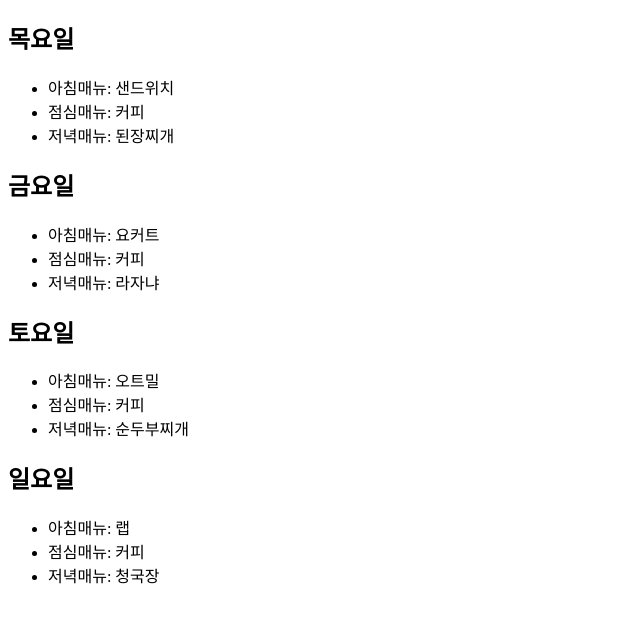
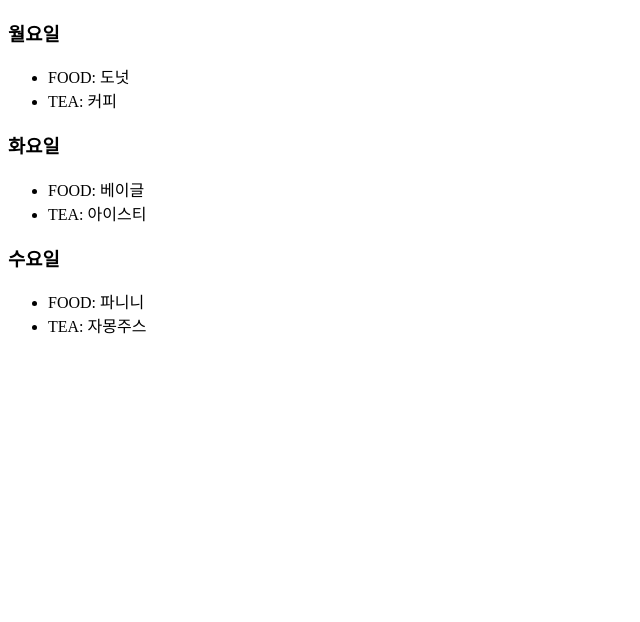
Before and after one commit to elena7993/React, a React (Create React App) app: page / in a window 1280 px wide. Shown: the top 622 px of the page, without its empty margins (0-640 px from the left). Built offline with nearby package versions, Linux system fonts and the light colour scheme.

Commit message:
19_10_24
props복습

```diff
--- a/src/App.js
+++ b/src/App.js
@@ -1,9 +1,12 @@
-import Header from "./components/ex_01/Header";
-import Footer from "./components/ex_01/Footer";
-import { Menus, Menus_1 } from "./components/ex_01/Menus";
-import Contents from "./components/ex_01/Contents";
-import PropsEx from "./components/ex_02/PropsEx";
-import Ex03 from "./components/ex_03/Ex.03";
+// import Header from "./components/ex_01/Header";
+// import Footer from "./components/ex_01/Footer";
+// import { Menus, Menus_1 } from "./components/ex_01/Menus";
+// import Contents from "./components/ex_01/Contents";
+// import PropsEx from "./components/ex_02/PropsEx";
+// import Ex03 from "./components/ex_03/Ex.03";
+// import Practice01 from "./components/review_01/components/Practice01";
+import Card02 from "./components/review_01/components/Card02";
+import Props01  from "./components/review_01/Props01"
 
 const App = () => {
   return (
@@ -22,7 +25,16 @@ const App = () => {
       {/* <PropsEx />
       2일차***** */}
 
-      <Ex03 />
+      {/* <Ex03 />
+      3일차***** */}
+
+      {/* <Practice01 /> */}
+{/*
+      <Props01 />
+      <Props01 />
+      <Props01 /> */}
+
+    <Props01 />
     </>
   );
 };
--- /dev/null
+++ b/src/components/review_01/Props01.js
@@ -0,0 +1,38 @@
+import Card01 from "./components/Card01";
+import Card02 from "./components/Card02";
+
+const cafe = [
+  {
+    id: 0,
+    day: "월요일",
+    food: "도넛",
+    tea: "커피"
+  },
+  {
+    id: 1,
+    day: "화요일",
+    food: "베이글",
+    tea: "아이스티"
+  },
+  {
+    id: 2,
+    day: "수요일",
+    food: "파니니",
+    tea: "자몽주스"
+  },
+]
+
+const Props01 = () => {
+  return (
+    <>
+
+    {/* <Card01 text="Content_01" bgColor="lightpink"/>
+    <Card01 text="Content_01" bgColor="lightpink"/> */}
+
+    <Card02 cafeMenu={cafe} />
+
+    </>
+  );
+};
+
+export default Props01;
--- /dev/null
+++ b/src/components/review_01/components/Card01.js
@@ -0,0 +1,9 @@
+const Card = ({text, bgColor}) => {
+  return (
+    <>
+      <div style={{width: "300px", height: "300px", backgroundColor: bgColor}}>{text}</div>
+    </>
+  );
+};
+
+export default Card;
--- /dev/null
+++ b/src/components/review_01/components/Card02.js
@@ -0,0 +1,36 @@
+const Card02 = ({cafeMenu}) => {
+  return (
+    <>
+    <div className="wrap">
+
+      <div className="con">
+        <h3>{cafeMenu[0].day}</h3>
+        <ul>
+            <li>FOOD: {cafeMenu[0].food}</li>
+            <li>TEA: {cafeMenu[0].tea}</li>
+        </ul>
+      </div>
+
+      <div className="con">
+        <h3>{cafeMenu[1].day}</h3>
+        <ul>
+            <li>FOOD: {cafeMenu[1].food}</li>
+            <li>TEA: {cafeMenu[1].tea}</li>
+        </ul>
+      </div>
+
+      <div className="con">
+        <h3>{cafeMenu[2].day}</h3>
+        <ul>
+            <li>FOOD: {cafeMenu[2].food}</li>
+            <li>TEA: {cafeMenu[2].tea}</li>
+        </ul>
+      </div>
+
+    </div>
+
+    </>
+  );
+};
+
+export default Card02;
--- /dev/null
+++ b/src/components/review_01/components/Practice01.js
@@ -0,0 +1,22 @@
+const a = () => {
+  return {
+    name: "네이버",
+    url: "https://www.naver.com"
+  };
+};
+
+const Practice01 = () => {
+  return (
+    <>
+      <h2>Hello</h2>
+      <div style={{color: "salmon", backgroundColor: "lightblue"}}>
+        <a href={a().url}>{a().name}</a>
+      </div>
+
+    </>
+  );
+};
+
+export default Practice01;
+
+// =>함수 a를 호출하고, 그 결과로 반환된 객체에서 url 값을 가져오는 옴
```
Also changed, not shown: src/components/ex_03/Contents_2.js (added, +13 -0 lines).
